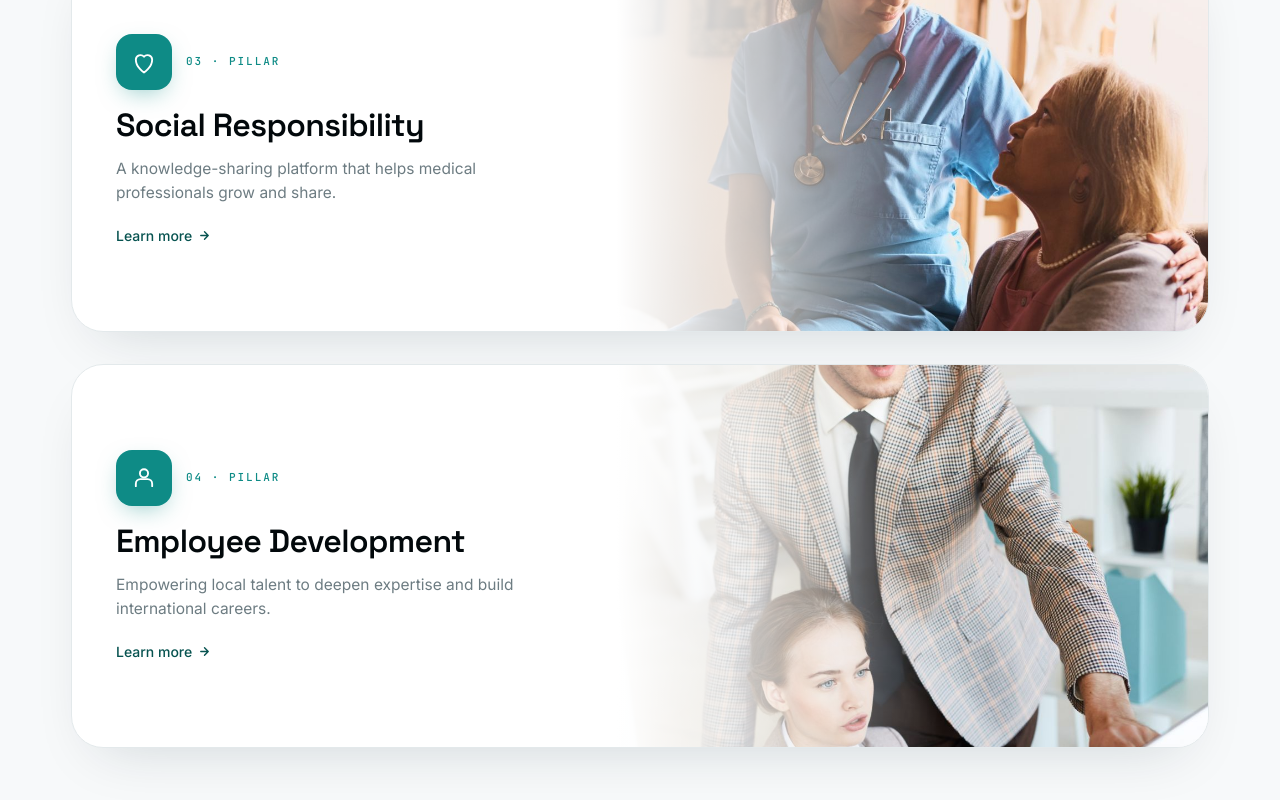
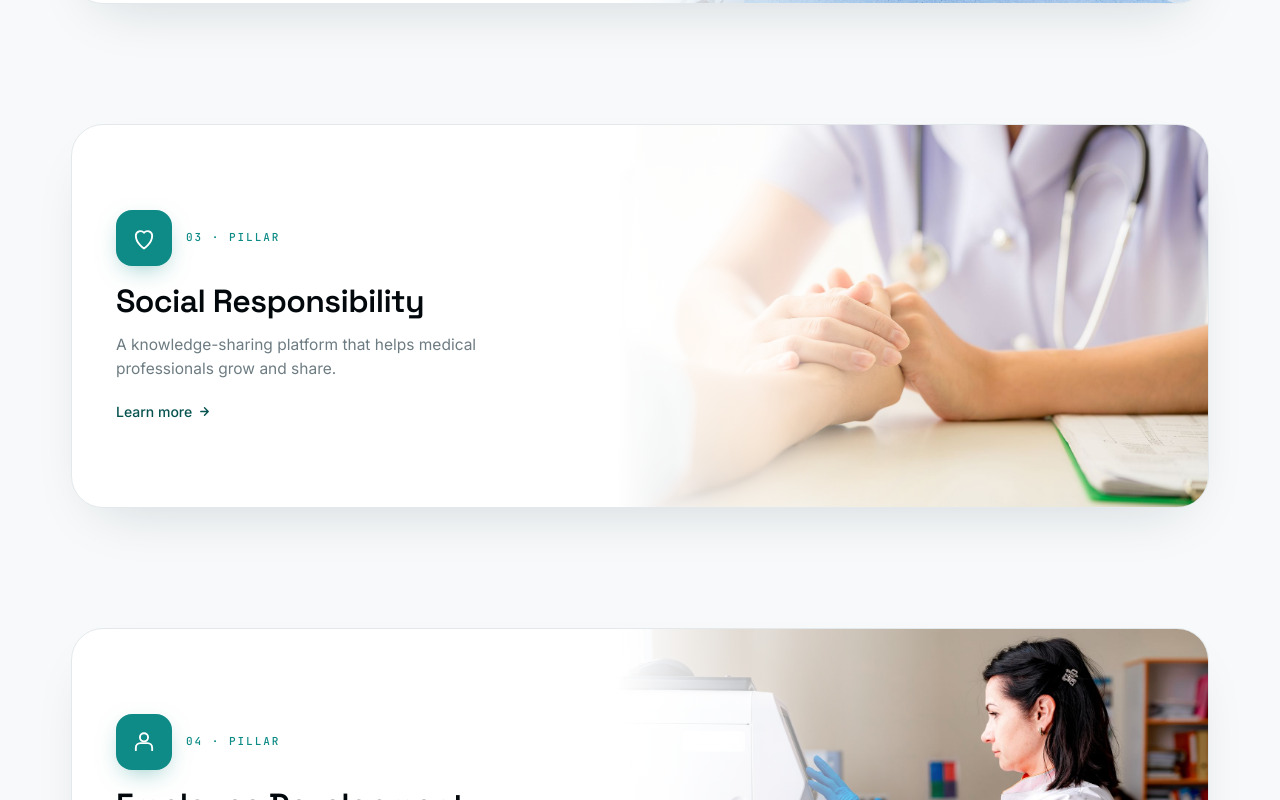
Before and after one commit to Sakif7/spiber, a Next.js app: page / in a window 1280 px wide. Shown: the part 2280-3080 px from the top of the page. Built offline with nearby package versions, Linux system fonts and the light colour scheme; no server answers; the database is empty.

Commit message:
feat: update Pillar images and alt text; enhance ScrollStack with completeOffset prop

```diff
--- a/components/sections/pillars.tsx
+++ b/components/sections/pillars.tsx
@@ -65,9 +65,9 @@ const ITEMS: Pillar[] = [
         />
       </svg>
     ),
-    image: "/nurse-comforting-elderly-woman-home-care.jpeg",
-    imageAlt: "Nurse comforting an elderly patient during a home visit",
-    imagePosition: "center 35%",
+    image: "/nurse-holding-patient-hand-reassurance.jpeg",
+    imageAlt: "Nurse holding a patient's hand in reassurance",
+    imagePosition: "center center",
   },
   {
     n: "04",
@@ -84,9 +84,9 @@ const ITEMS: Pillar[] = [
         <circle cx="12" cy="8" r="3.5" stroke="currentColor" strokeWidth="1.6" />
       </svg>
     ),
-    image: "/manager-reviewing-work-with-employee-computer.jpeg",
-    imageAlt: "Mentor reviewing work with a colleague at a computer",
-    imagePosition: "center 25%",
+    image: "/lab-technician-using-analyzer-machine.jpeg",
+    imageAlt: "Lab technician operating a clinical analyzer machine",
+    imagePosition: "center center",
   },
 ];
 
@@ -156,12 +156,13 @@ export function Pillars() {
         >
           <ScrollStack
             useWindowScroll
-            itemDistance={32}
+            itemDistance={120}
             itemStackDistance={10}
             baseScale={0.94}
             itemScale={0.02}
             stackPosition="38%"
             scaleEndPosition="14%"
+            completeOffset={260}
             innerClassName="pt-0 pb-[10rem]"
             onStackComplete={setStackComplete}
           >
--- a/components/ui/scroll-stack.tsx
+++ b/components/ui/scroll-stack.tsx
@@ -38,6 +38,8 @@ interface ScrollStackProps {
   blurAmount?: number;
   useWindowScroll?: boolean;
   onStackComplete?: (isComplete: boolean) => void;
+  /** Extra scroll (px) past the last-card pin before onStackComplete(true) fires. Useful for delaying a fade-out. */
+  completeOffset?: number;
   innerClassName?: string;
   innerStyle?: CSSProperties;
 }
@@ -56,6 +58,7 @@ const ScrollStack = ({
   blurAmount = 0,
   useWindowScroll = false,
   onStackComplete,
+  completeOffset = 0,
   innerClassName = "",
   innerStyle,
 }: ScrollStackProps) => {
@@ -184,7 +187,7 @@ const ScrollStack = ({
       }
 
       if (i === cardsRef.current.length - 1) {
-        const hasReachedPin = scrollTop >= pinStart;
+        const hasReachedPin = scrollTop >= pinStart + completeOffset;
         if (hasReachedPin && !stackCompletedRef.current) {
           stackCompletedRef.current = true;
           onStackComplete?.(true);
@@ -205,6 +208,7 @@ const ScrollStack = ({
     rotationAmount,
     blurAmount,
     onStackComplete,
+    completeOffset,
     calculateProgress,
     parsePercentage,
     getScrollData,
```
Also changed, not shown: 1 other file (tests, documents, lock files or other folders).
